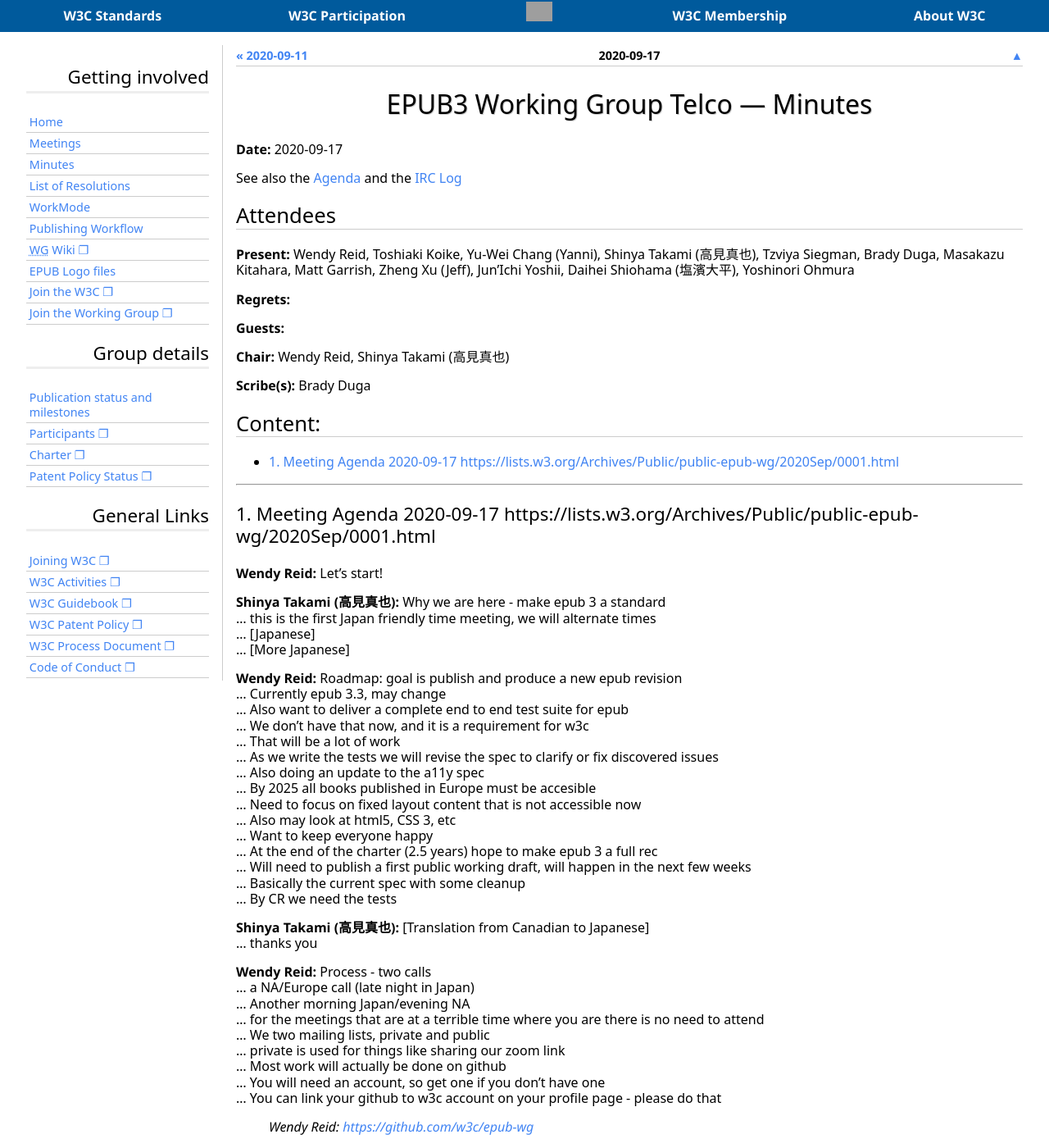
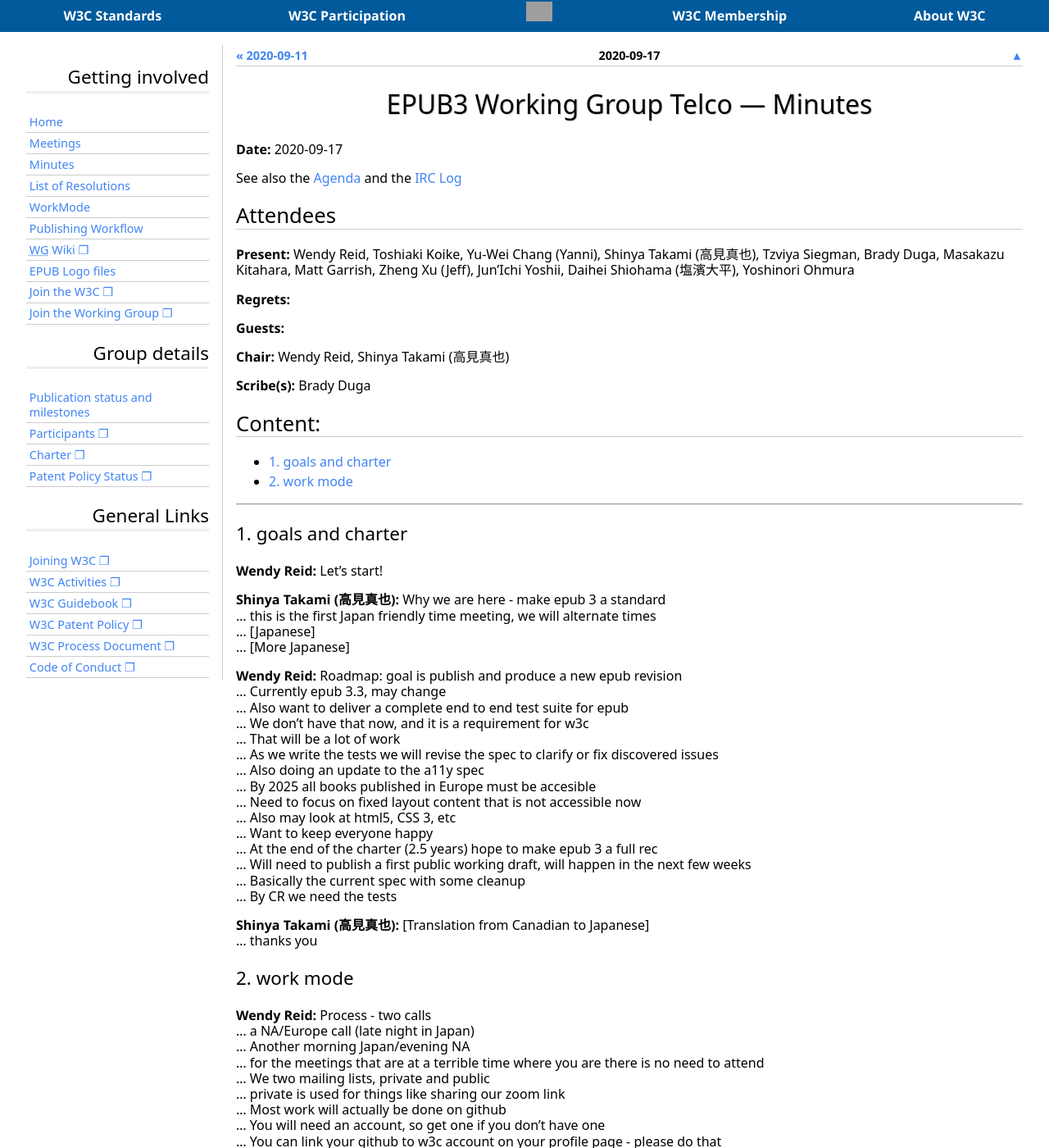
Before and after one commit to w3c/epub-wg, a Jekyll site: the page built from _minutes/2020-09-17-epub.md, in a window 1280 px wide and 1400 px high. Shown: the whole window at 82% size. Built offline with Jekyll 4.4.1, drawn with Linux system fonts in a browser that asks for light colours; some web fonts are replaced; grey boxes are pictures that could not be loaded.

Commit message:
Updated previous minutes

```diff
--- a/_minutes/2020-09-17-epub.md
+++ b/_minutes/2020-09-17-epub.md
@@ -125,7 +125,7 @@
 ---
 
 
-### 1. Meeting Agenda 2020-09-17 https://lists.w3.org/Archives/Public/public-epub-wg/2020Sep/0001.html
+### 1. goals and charter
 {: #section1}
 
 **Wendy Reid:** Let's start!
@@ -153,6 +153,9 @@
 
 **Shinya Takami (高見真也):** [Translation from Canadian to Japanese]
 … thanks you
+
+### 2. work mode
+{: #section2}
 
 **Wendy Reid:** Process - two calls
 … a NA/Europe call (late night in Japan)
```
